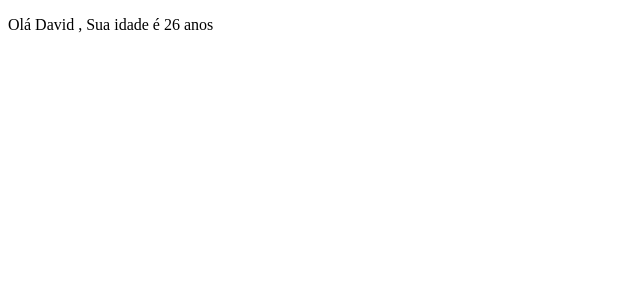
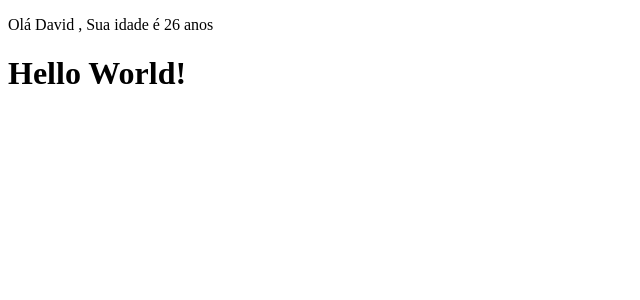
Before and after one commit to Everton3012/estudo-vue, a Vue app: page / in a window 1280 px wide. Shown: the top 300 px of the page, without its empty margins (0-640 px from the left). Built offline with nearby package versions, Linux system fonts and the light colour scheme.

Commit message:
estrutura convidional v-if

```diff
--- a/src/App.vue
+++ b/src/App.vue
@@ -1,12 +1,16 @@
 <!-- SCRIPT -->
 <script setup>
 // Importação dos componentes
-import Exemplo01 from './components/Exemplo01Interpolacao.vue'
+import Exemplo01 from '@/components/Exemplo01Interpolacao.vue';
+import Exemplo02 from '@/components/Exemplo02Condicional.vue'
 </script>
 
 <!-- HTML -->
 <template>
-  <Exemplo01/>
+
+    <Exemplo01/>
+    <Exemplo02/>
+
 </template>
 
 <style scoped>
--- /dev/null
+++ b/src/components/Exemplo02Condicional.vue
@@ -0,0 +1,15 @@
+<!-- SCRIPT -->
+<script setup>
+// Variaveis
+
+let exibir = true;
+</script>
+
+<!-- HTML -->
+<template>
+  <h1 v-if="exibir">Hello World!</h1>
+</template>
+
+<style scoped>
+
+</style>
```
